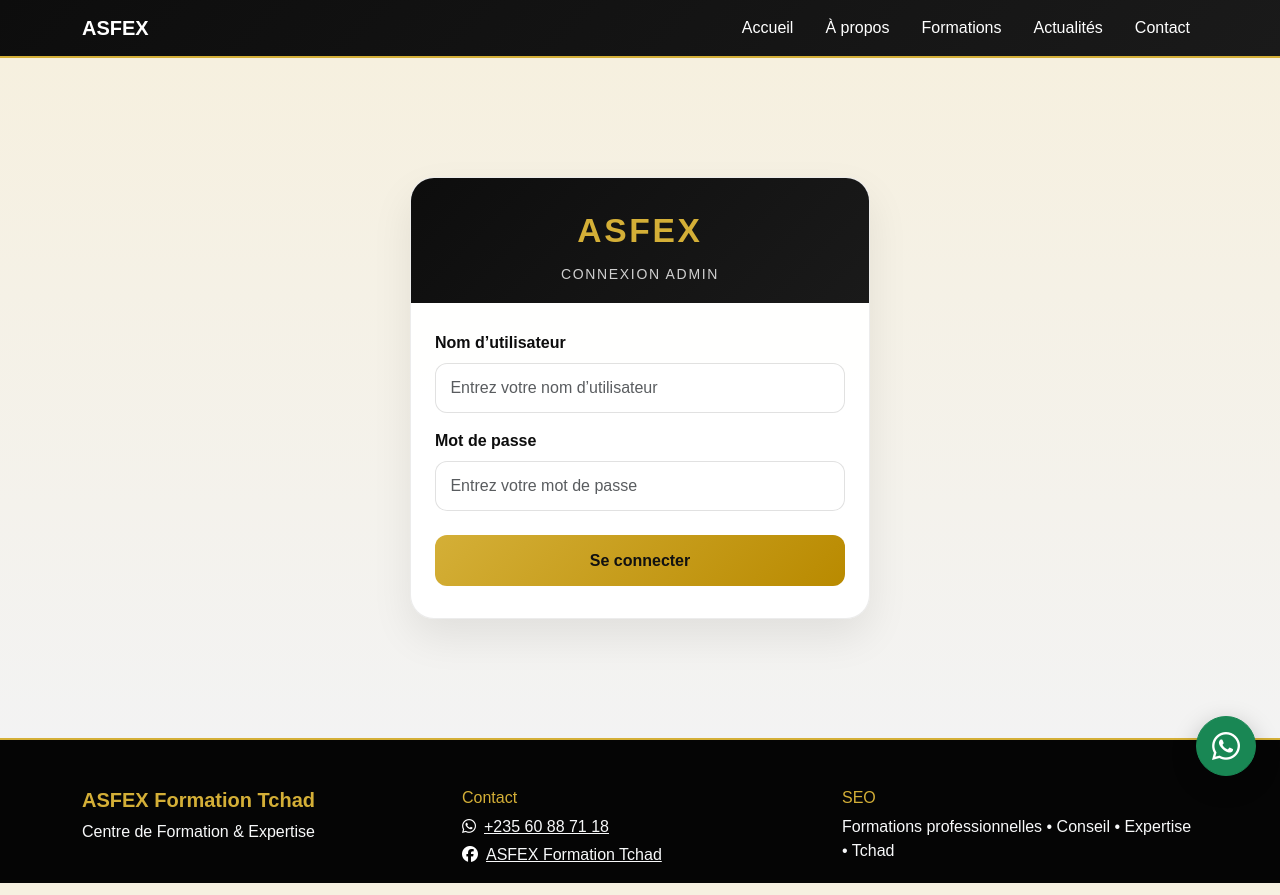
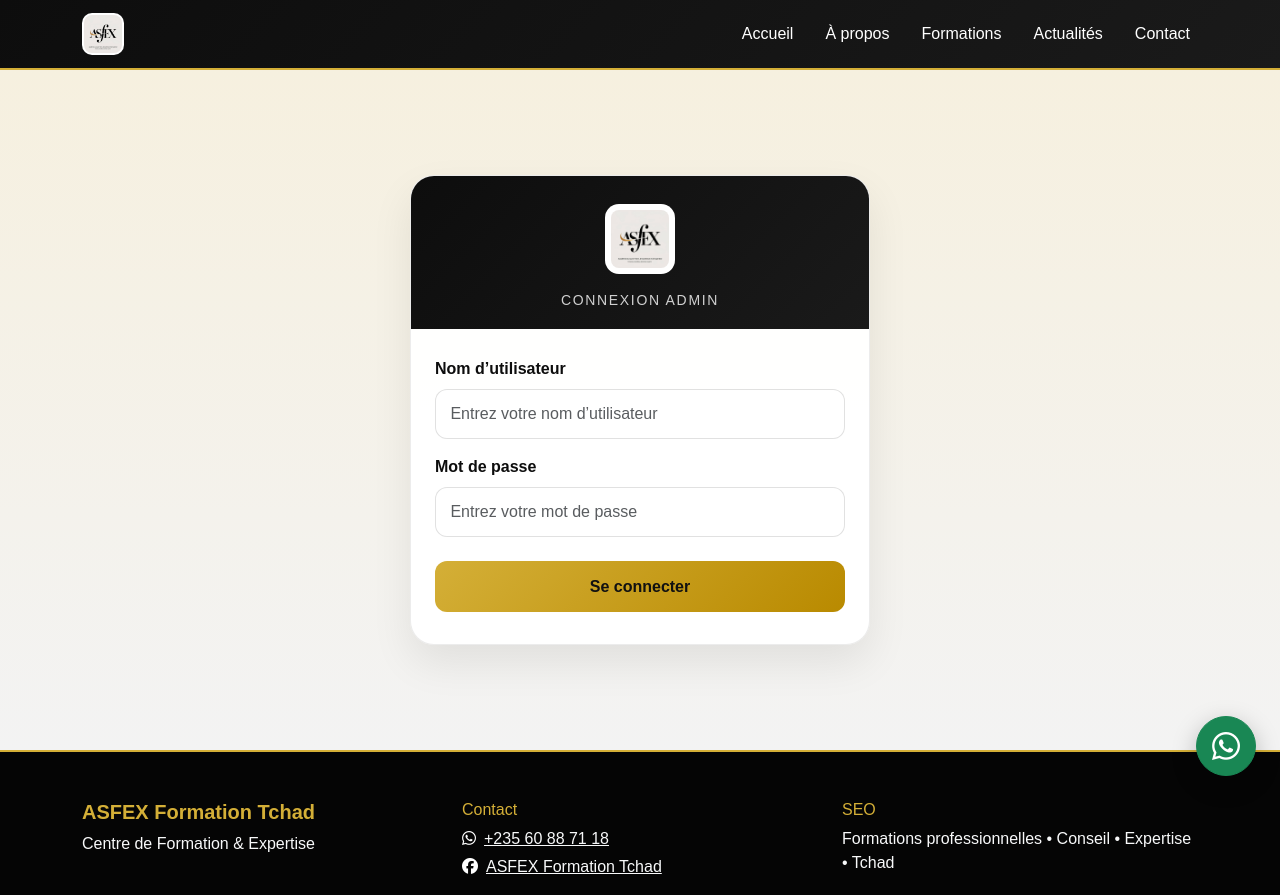
Before and after one commit to f3l1x235/afex, a Django app: page /gestion/login/ in a window 1280 px wide. Run offline with Django 5.2, Linux system fonts and the light colour scheme.

Commit message:
Modifiation des collectstatic pour le projet

```diff
--- a/templates/admin/base.html
+++ b/templates/admin/base.html
@@ -1,3 +1,4 @@
+{% load static %}
 <!DOCTYPE html>
 <html lang="fr">
   <head>
@@ -107,7 +108,9 @@
   <body>
     <nav class="navbar navbar-expand-lg navbar-dark sticky-top">
       <div class="container">
-        <a class="navbar-brand brand-gold" href="/">ASFEX</a>
+        <a class="navbar-brand d-flex align-items-center gap-2" href="/" aria-label="ASFEX Formation Tchad">
+          <img src="{% static 'images/asfex_logo.jpeg' %}" alt="ASFEX Formation Tchad" style="height: 42px; width: auto; border-radius: 10px; background: white; padding: 2px;" />
+        </a>
         <button class="navbar-toggler" type="button" data-bs-toggle="collapse" data-bs-target="#mainNav" aria-controls="mainNav" aria-expanded="false" aria-label="Toggle navigation">
           <span class="navbar-toggler-icon"></span>
         </button>
--- a/templates/admin/base_admin.html
+++ b/templates/admin/base_admin.html
@@ -1,4 +1,5 @@
 {% extends 'admin/base.html' %}
+{% load static %}
 
 {% block content %}
 <style>
@@ -153,7 +154,9 @@
   <div class="container-fluid px-3 px-lg-4">
     <div class="admin-layout">
       <aside class="admin-sidebar">
-        <div class="admin-brand">ASFEX</div>
+        <div class="admin-brand d-flex align-items-center justify-content-center justify-content-lg-start gap-2">
+          <img src="{% static 'images/asfex_logo.jpeg' %}" alt="ASFEX" style="height: 42px; width: auto; border-radius: 10px; background: white; padding: 3px;" />
+        </div>
         <ul class="admin-menu">
           <li><a href="/gestion/" {% if request.path == '/gestion/' %}class="active"{% endif %}><i class="fa-solid fa-gauge-high"></i> Tableau de bord</a></li>
           <li><a href="/gestion/categories/" {% if '/gestion/categories/' in request.path %}class="active"{% endif %}><i class="fa-solid fa-tags"></i> Catégories</a></li>
--- a/templates/admin/login.html
+++ b/templates/admin/login.html
@@ -1,4 +1,5 @@
 {% extends 'base.html' %}
+{% load static %}
 
 {% block title %}Connexion admin ASFEX{% endblock %}
 {% block meta_description %}Espace de gestion sécurisé d’ASFEX Formation Tchad.{% endblock %}
@@ -59,8 +60,8 @@
 <section class="login-shell">
   <div class="login-card">
     <div class="login-header">
-      <div class="login-brand">ASFEX</div>
-      <div class="mt-2 small text-uppercase" style="letter-spacing: 0.12em; opacity: 0.8;">Connexion admin</div>
+      <img src="{% static 'images/asfex_logo.jpeg' %}" alt="ASFEX" style="height: 70px; width: auto; border-radius: 14px; background: white; padding: 6px;" />
+      <div class="mt-3 small text-uppercase" style="letter-spacing: 0.12em; opacity: 0.8;">Connexion admin</div>
     </div>
 
     <div class="login-body">
--- a/templates/base.html
+++ b/templates/base.html
@@ -1,3 +1,4 @@
+{% load static %}
 <!DOCTYPE html>
 <html lang="fr">
   <head>
@@ -115,7 +116,9 @@
   <body>
     <nav class="navbar navbar-expand-lg navbar-dark sticky-top">
       <div class="container">
-        <a class="navbar-brand brand-gold" href="/">ASFEX</a>
+        <a class="navbar-brand d-flex align-items-center gap-2" href="/" aria-label="ASFEX Formation Tchad">
+          <img src="{% static 'images/asfex_logo.jpeg' %}" alt="ASFEX Formation Tchad" style="height: 42px; width: auto; border-radius: 10px; background: white; padding: 2px;" />
+        </a>
         <button class="navbar-toggler" type="button" data-bs-toggle="collapse" data-bs-target="#mainNav" aria-controls="mainNav" aria-expanded="false" aria-label="Toggle navigation">
           <span class="navbar-toggler-icon"></span>
         </button>
```
Also changed, not shown: static/images/asfex_logo.jpeg (added).
